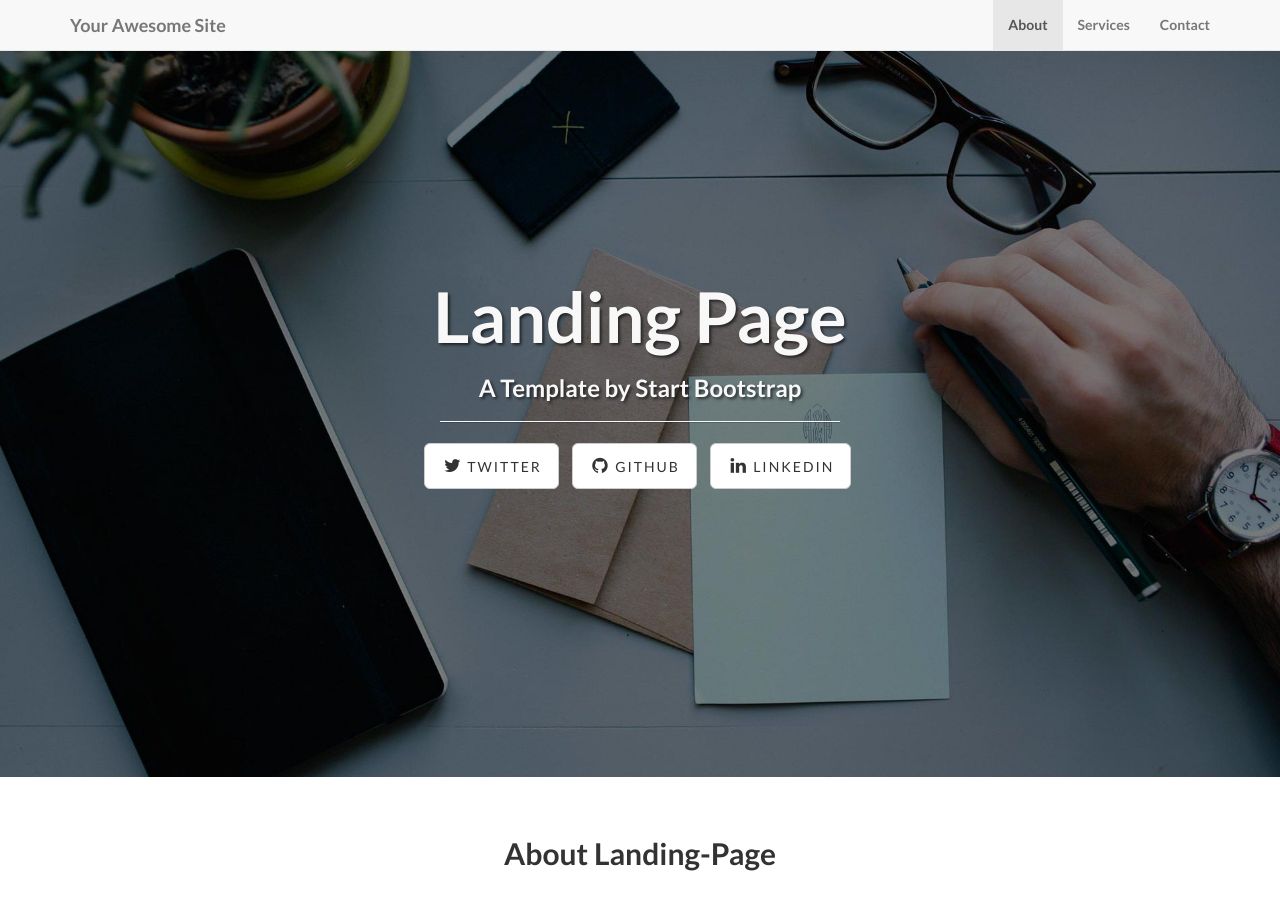
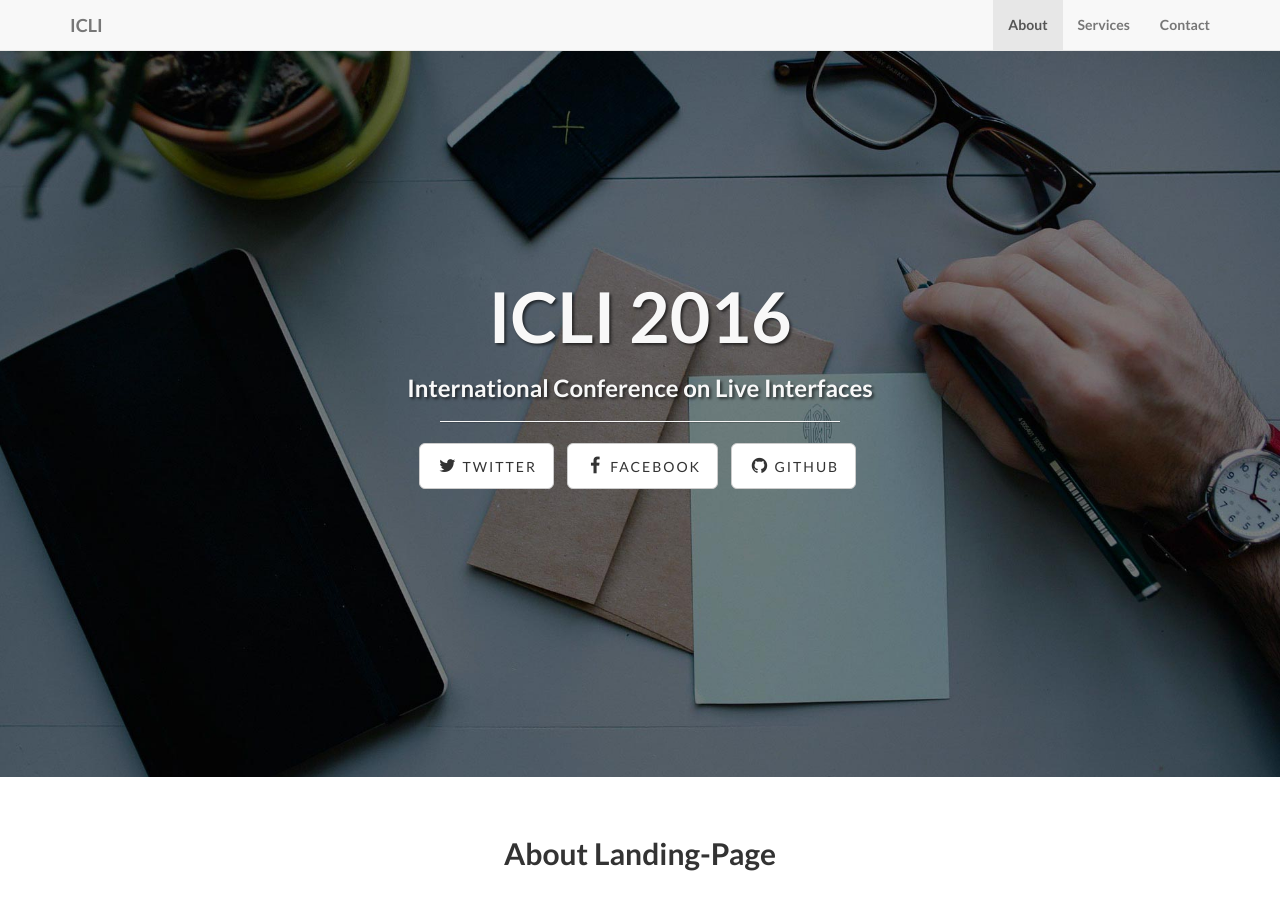
Before and after one commit to thormagnusson/liveinterfaces, a Jekyll site: the page built from index.html, in a window 1280 px wide and 900 px high. Built offline with Jekyll 4.4.1, drawn with Linux system fonts in a browser that asks for light colours; some of the changed text lies outside the part shown.

Commit message:
NEW SITE

```diff
--- a/_config.yml
+++ b/_config.yml
@@ -2,14 +2,11 @@
 #      Main Configs       #
 # ----------------------- #
 
-url: http://yoursite.com
-title: Your Awesome Site
-email: your-email@domain.com
-author: Your Name
-description: > # "Write an awesome description for your new site here.
-  You can edit this line in _config.yml. It will appear in your document
-  head meta (for Google search results) and in your feed.xml site
-  description."
+url: http://www.liveinterfaces.org
+title: ICLI
+email: t.magnusson@sussex.ac.uk
+author: Thor Magnusson
+description: > # "The biennial International Conference on Live Interfaces explores the use of performative interfaces across the arts, including music, the visual arts, performance art, dance, magic, comedy, robotics and games. The scope is highly interdisciplinary but with a strong focus on interface technologies in live artistic performance. These could be analog, electronic, digital or post-digital. Topics of liveness, immediacy, presence (and tele-presence), mediation, collaboration and timing or flow are problematised in order to gain a deeper understanding of the role contemporary media and interface technologies play in human expression"
 
 # ----------------------- #
 #    Jekyll & Plugins     #
@@ -25,8 +22,8 @@ permalink: pretty
 
 social:
   - title: twitter
-    url: https://twitter.com/SBootstrap
+    url: https://twitter.com/liveinterfaces
+  - title: facebook
+    url: https://www.facebook.com/liveinterfaces
   - title: github
-    url: https://github.com/IronSummitMedia/startbootstrap
-  - title: linkedin
-    url:
+    url: https://github.com/thormagnusson/liveinterfaces
--- a/index.html
+++ b/index.html
@@ -1,5 +1,5 @@
 ---
 layout: default
-title: Landing Page
-subTitle: A Template by Start Bootstrap
+title: ICLI 2016
+subTitle: International Conference on Live Interfaces
 ---
```
